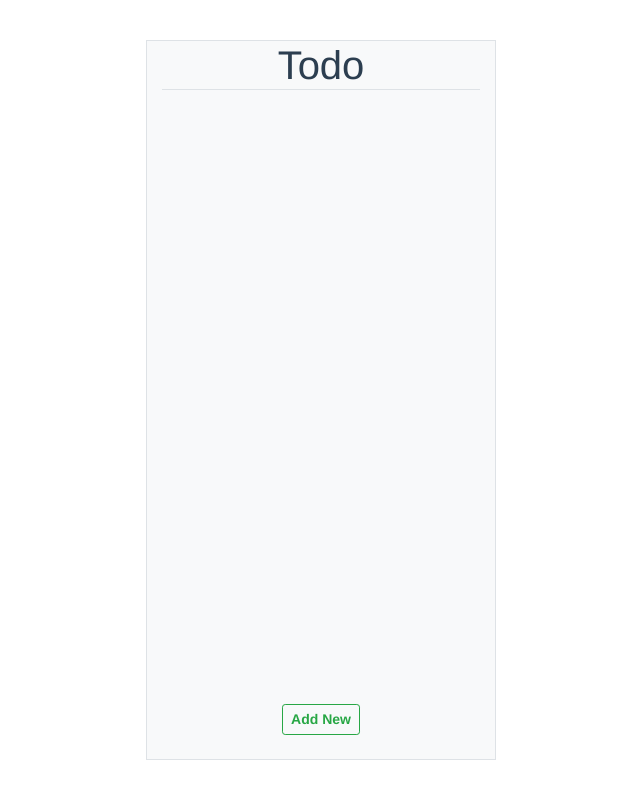
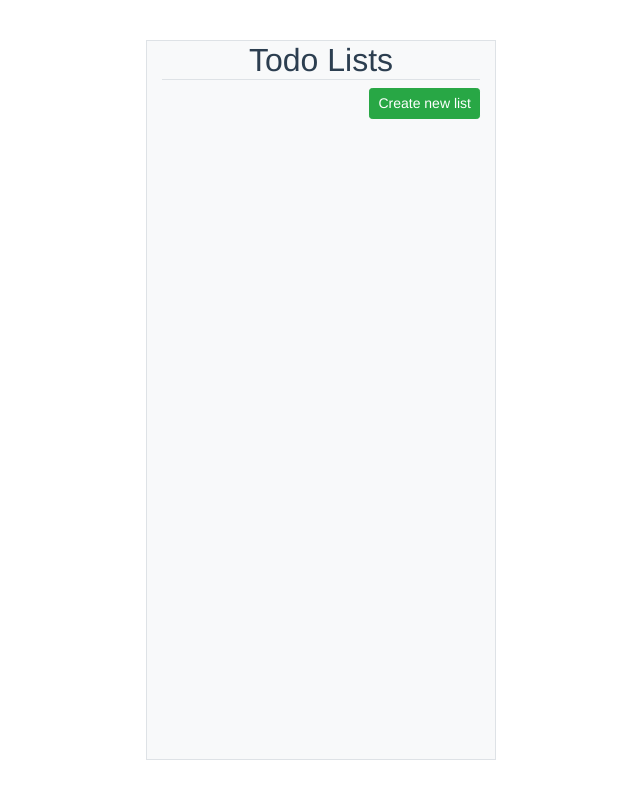
Before and after one commit to TantrumRage/Vue-Todo-App, a Vue app: page /#/ in a window 1280 px wide. Shown: the whole page, without its empty margins (319-959 px from the left). Built offline with nearby package versions, Linux system fonts and the light colour scheme.

Commit message:
Added -create new todo list- functionality
It is now possible to have multiple Todo lists.
At page load, instead of todo items, all Todo Lists will now be displayed.
When a Todo List is clicked, all the todo items for the selected Todo List will be displayed.

```diff
--- a/src/components/TodoContainer.vue
+++ b/src/components/TodoContainer.vue
@@ -1,9 +1,17 @@
 <template>
   <div id="todo-container" class="row w-100 h-100 bg-light m-0">
     <div id="todo-header" class="col-12">
-      <h1 class="text-center border-bottom">Todo</h1>
+      <h2 class="text-center border-bottom">{{todoListTitle}}</h2>
     </div>
-    <div id="todo-content" class="col-12 text-center pt-4">
+    <div class="text-right pt-1 pr-3" v-show="showAddTodo">
+      <button class="btn btn-primary btn-sm"
+      @click="showAllTodoLists()">
+        Go back
+      </button>
+    </div>
+    <div id="todo-content" class="col-12 text-center">
+      <todo-lists v-show="!showAddTodo"></todo-lists>
+      <div class="p-1" v-show="showAddTodo">
       <div class="row pl-3 pr-3" v-for="todo in todos">
       	<div class="col-12 p-0 pt-2 pb-2 d-flex border-bottom">
         <div class="col-2" v-if="!todo.editTodo">
@@ -59,14 +67,16 @@
         </div>
         </div>
       </div>
+      </div>
     </div>
-    <div id="todo-footer" class="col-12 bg-light text-center p-2 pb-4">
+    <div id="todo-footer" class="col-12 bg-light text-center p-2 pb-4"
+    v-show="showAddTodo">
       <button
         class="btn btn-sm btn-outline-success font-weight-bold"
         v-show="submitBtnVisible"
         @click="submitBtnVisible = !submitBtnVisible"
       >
-        Add New
+        Add Todo
       </button>
       <div class="text-right" v-show="!submitBtnVisible">
         <div class="row">
@@ -103,10 +113,14 @@
 
 <script scoped>
 import validateInputMixin from '@/mixins/validateInputMixin';
+import TodoLists from '@/components/TodoLists';
 
 export default {
   name: "TodoContainer",
-  components: {},
+  components: {
+    TodoLists
+  },
+  props: ["todoTitle"],
   mounted() {
     this.$root.$on("deleteTodoItem", todo => {
       this.deleteTodoItem(todo);
@@ -114,12 +128,19 @@ export default {
     this.$root.$on("editTodoItem", todo => {
       this.editTodoItem(todo);
     });
+    this.$root.$on("selectTodoList", (todolist, todos) => {
+      this.todoListTitle = todolist;
+      this.todos = todos;
+      this.showAddTodo = true;
+    });
   },
   data: function() {
     return {
+      todoListTitle: "Todo Lists",
       todos: [],
       submitBtnVisible: true,
       addTodoItemText: "",
+      showAddTodo: false,
     };
   },
   methods: {
@@ -150,6 +171,10 @@ export default {
       todo.editTodoText = todo.text;
       todo.editTodo = false;
     },
+    showAllTodoLists() {
+      this.showAddTodo = !this.showAddTodo;
+      this.todoListTitle = "Todo Lists";
+    },
   },
   mixins: [validateInputMixin]
 };
--- /dev/null
+++ b/src/components/TodoLists.vue
@@ -0,0 +1,75 @@
+<template>
+  <div class="col-12">
+  	<div class="mb-2">
+	  <div class="row">
+	  	<div class="col-12 p-0 text-right">
+	  	  <button class="btn btn-success btn-sm"
+	      v-show="!createNewList"
+	      @click="createNewList = !createNewList">
+	  	    Create new list
+	      </button>
+	  	</div>
+
+	  </div>
+	  <div class="row" v-show="createNewList">
+	    <div class="col-9 pl-0">
+	  	  <input id="create-new-list-textbox" type="text" class="form-control"
+	  	  v-model="newTodoList">
+	    </div>
+	    <div class="col-3 p-0">
+	  	  <button id="create-new-list-done" class="btn btn-success btn-sm mr-2"
+	  	  @click="createNewTodoList()">
+	  	    <i class="fas fa-check"></i>
+	  	  </button>
+	  	  <button id="create-new-list-cancel" class="btn btn-danger btn-sm"
+	  	  @click="createNewList = !createNewList">
+	  	    <i class="fas fa-times"></i>
+	  	  </button>
+	    </div>
+	  </div>
+  	</div>
+
+  	<div class="row text-left" v-for="todolist in todoLists">
+  	  <div class="col-12 pt-2 border-top pointer"
+  	  @click="thisComponent.$root.$emit('selectTodoList', todolist.text, todolist.todos)">
+  	  	{{todolist.text}}
+  	  </div>
+  	</div>
+  </div>
+</template>
+
+<script>
+export default {
+  name: "TodoLists",
+  data: function() {
+  	return {
+  	  thisComponent: this,
+  	  createNewList: false,
+  	  newTodoList: '',
+  	  todoLists: [],
+  	}
+  },
+  methods: {
+  	createNewTodoList() {
+  	  this.todoLists.push({
+  	  	text: this.newTodoList,
+  	  	todos: [],
+  	  });
+  	  this.newTodoList = '';
+  	  this.createNewList = !this.createNewList;
+  	},
+  }
+};
+</script>
+
+<!-- Add "scoped" attribute to limit CSS to this component only -->
+<style scoped>
+
+#create-new-list-done, #create-new-list-cancel {
+  width: calc(1.5em + .75rem + 2px);
+}
+
+#create-new-list-textbox {
+  height: calc(1.2em + .75rem + 2px);
+}
+</style>
--- a/src/views/Home.vue
+++ b/src/views/Home.vue
@@ -38,7 +38,7 @@ export default {
   data: function() {
     return {
       deleteTodoVisible: false,
-      editTodoVisible: false
+      editTodoVisible: false,
     };
   },
   methods: {
```
